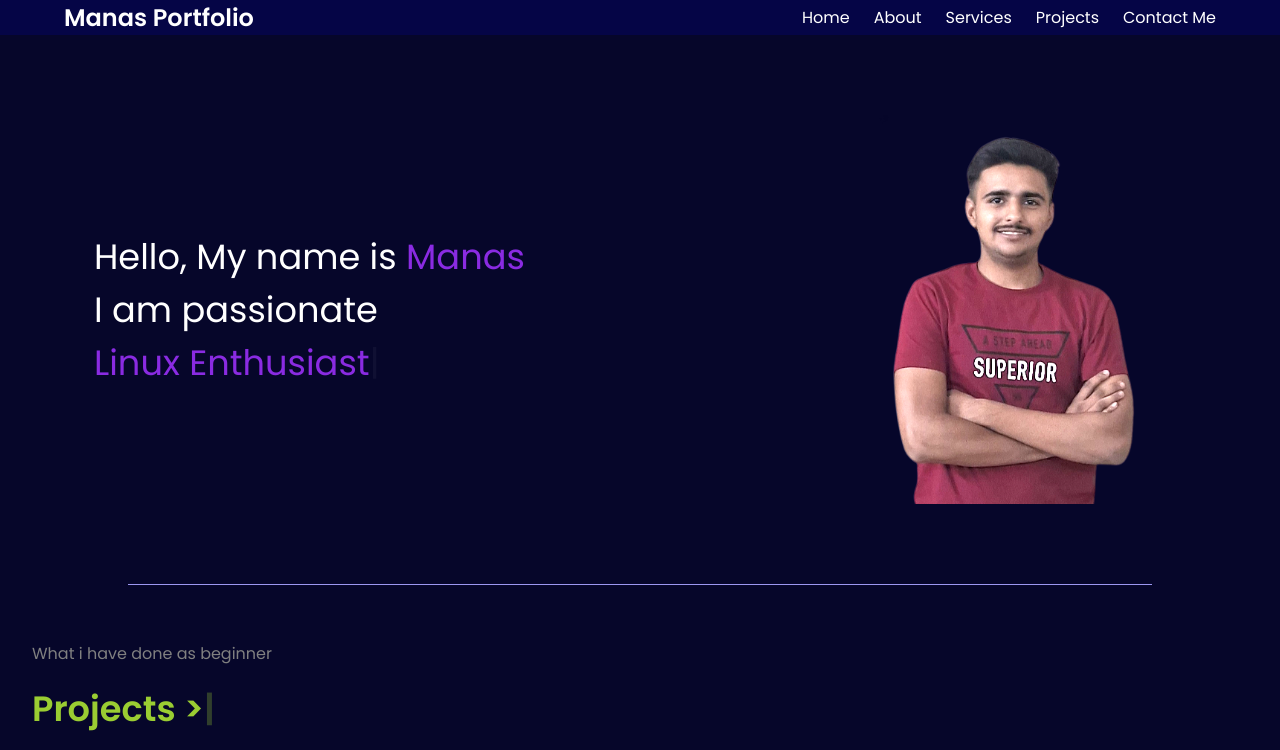
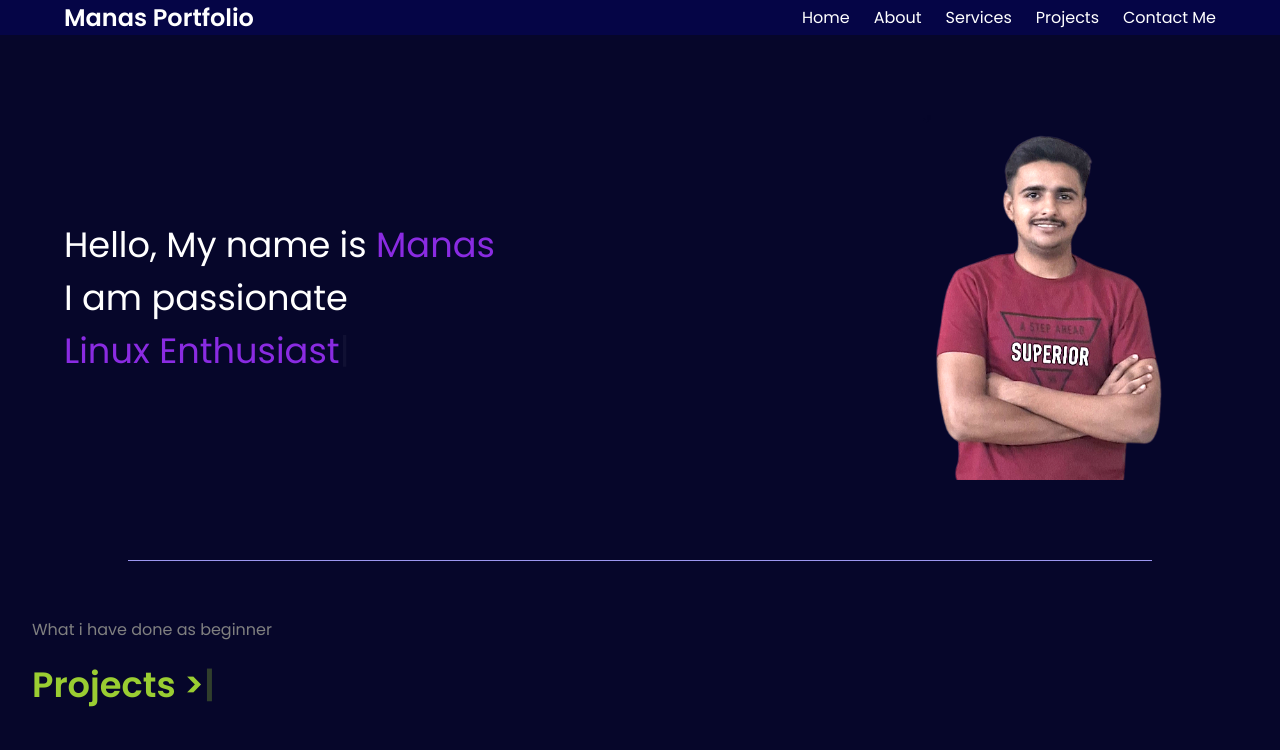
Before and after one commit to Manas023146/Portfolio1, a plain HTML site: page index.html in a window 1280 px wide. Shown: the top 750 px of the page. Drawn offline with nearby package versions, Linux system fonts and the light colour scheme.

Commit message:
update style.css

```diff
--- a/style.css
+++ b/style.css
@@ -61,7 +61,6 @@ nav ul li a:hover {
   text-align: center;
   font-size: 1.8rem;
   margin-bottom: 24px;
-  margin-left: 30px;
 }
 
 .rightSection img {
@@ -71,7 +70,7 @@ nav ul li a:hover {
   border-radius: 10px;
   margin: 0 auto;
   display: block;
-  margin-right: 30px;
+  margin-right: 6px;
 }
 
 .purple {
```
